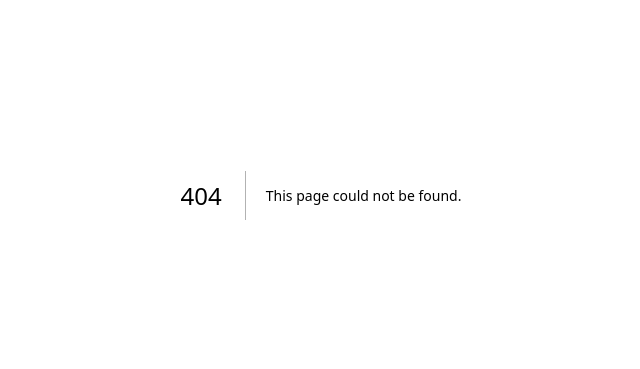
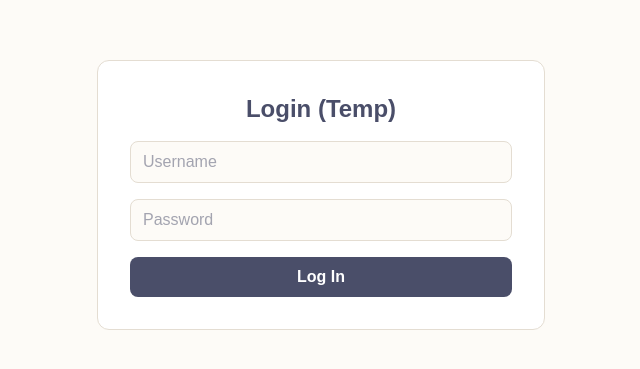
Before and after one commit to KevanSoon/CS203, a Next.js app in the folder frontend/: page /login in a window 1280 px wide. Before the commit this address had no page. Shown: the part 205-574 px from the top of the page, without its empty margins (319-959 px from the left). Built offline with nearby package versions, Linux system fonts and the light colour scheme.

Commit message:
feat: setup mock login page and API router

```diff
--- /dev/null
+++ b/frontend/app/api/auth/login/route.ts
@@ -0,0 +1,20 @@
+import axios from "axios";
+
+const BACKEND_URL = process.env.BACKEND_URL;
+
+export async function POST(req: Request) {
+    const body = await req.json();
+    const response = await axios.post(`${BACKEND_URL}/api/auth/login`,body);
+    //retrieve jwt cookie from Spring Boot
+    const cookie = response.headers["set-cookie"];
+
+    //set jwt cookie in browser and return user info
+    return new Response(JSON.stringify(response.data), {
+        status: 200,
+        headers: {
+            "Content-Type": "application/json",
+            "Set-Cookie": cookie?.[0] || "",
+        }
+    });
+
+}
--- /dev/null
+++ b/frontend/app/login/page.tsx
@@ -0,0 +1,62 @@
+"use client";
+
+import { useState } from "react";
+
+export default function LoginPage() {
+  const [username, setUsername] = useState("");
+  const [password, setPassword] = useState("");
+  const [result, setResult] = useState<string>("");
+  const [loading, setLoading] = useState(false);
+
+  const handleLogin = async () => {
+    setLoading(true);
+    setResult("");
+    try {
+      const res = await fetch("/api/auth/login", {
+        method: "POST",
+        headers: { "Content-Type": "application/json" },
+        body: JSON.stringify({ username, password }),
+      });
+      const data = await res.json();
+      setResult(JSON.stringify(data, null, 2));
+    } catch (err) {
+      setResult("Error: " + (err instanceof Error ? err.message : String(err)));
+    } finally {
+      setLoading(false);
+    }
+  };
+
+  return (
+    <div className="min-h-screen flex items-center justify-center bg-background">
+      <div className="bg-card border border-border rounded-xl p-8 w-full max-w-md space-y-4">
+        <h1 className="text-2xl font-bold text-center">Login (Temp)</h1>
+        <input
+          type="text"
+          placeholder="Username"
+          value={username}
+          onChange={(e) => setUsername(e.target.value)}
+          className="w-full border border-border rounded-lg px-3 py-2 bg-background"
+        />
+        <input
+          type="password"
+          placeholder="Password"
+          value={password}
+          onChange={(e) => setPassword(e.target.value)}
+          className="w-full border border-border rounded-lg px-3 py-2 bg-background"
+        />
+        <button
+          onClick={handleLogin}
+          disabled={loading}
+          className="w-full bg-foreground text-white rounded-lg py-2 font-semibold hover:opacity-90 disabled:opacity-50"
+        >
+          {loading ? "Logging in..." : "Log In"}
+        </button>
+        {result && (
+          <pre className="bg-muted rounded-md p-3 text-xs overflow-auto max-h-60">
+            {result}
+          </pre>
+        )}
+      </div>
+    </div>
+  );
+}
```
